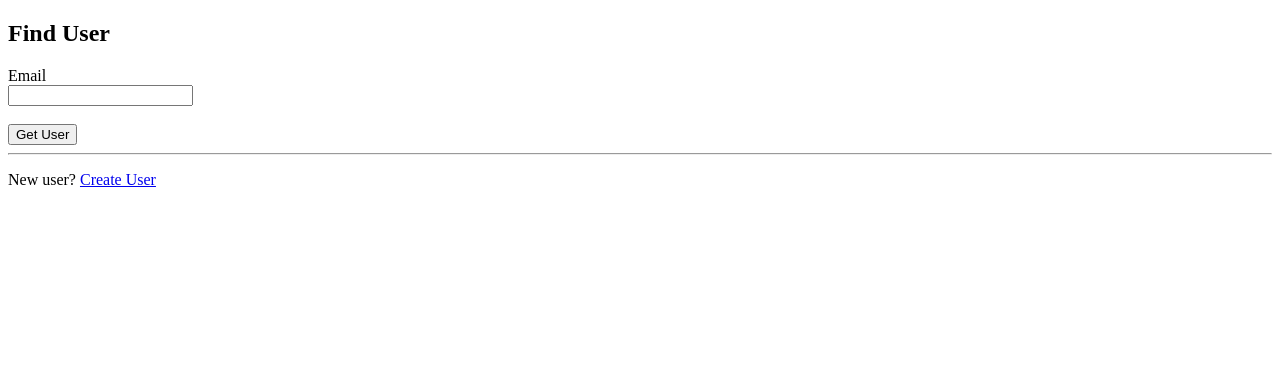
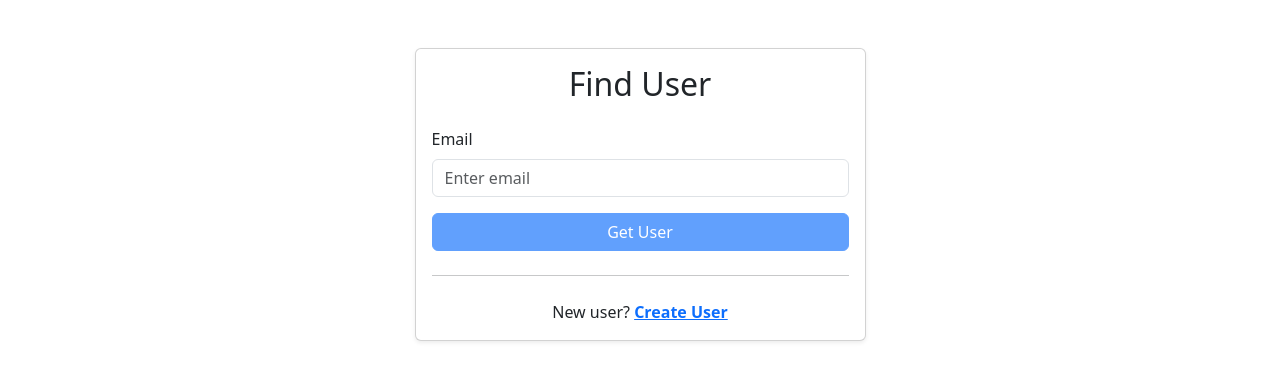
Before and after one commit to fawzanoachira/Library-Management-Frontend, an Angular app: page /users/get in a window 1280 px wide. Shown: the top 380 px of the page. Built offline with nearby package versions, Linux system fonts and the light colour scheme.

Commit message:
create user and get user html redesinged

```diff
--- a/angular.json
+++ b/angular.json
@@ -25,7 +25,8 @@
               "src/assets"
             ],
             "styles": [
-              "src/styles.css"
+              "src/styles.css",
+              "node_modules/bootstrap/dist/css/bootstrap.min.css"
             ],
             "scripts": []
           },
--- a/package.json
+++ b/package.json
@@ -18,6 +18,7 @@
     "@angular/platform-browser": "^16.2.0",
     "@angular/platform-browser-dynamic": "^16.2.0",
     "@angular/router": "^16.2.0",
+    "bootstrap": "^5.3.8",
     "rxjs": "~7.8.0",
     "tslib": "^2.3.0",
     "zone.js": "~0.13.0"
--- a/src/app/users/create-user/create-user.component.html
+++ b/src/app/users/create-user/create-user.component.html
@@ -1,12 +1,22 @@
-<h2>Create User</h2>
+<div class="container mt-5">
+    <div class="row justify-content-center">
+        <div class="col-md-7 col-lg-6">
+            <div class="card shadow-sm">
+                <div class="card-body">
+                    <h2 class="card-title text-center mb-4">Create User</h2>
 
-<div *ngIf="successMessage" style="color: green;">
+                    <div *ngIf="successMessage" class="alert alert-success">
                         {{ successMessage }}
                     </div>
 
-<div *ngIf="errorMessage" style="color: red;">
+                    <div *ngIf="errorMessage" class="alert alert-danger">
                         {{ errorMessage }}
                     </div>
 
                     <app-user-form [submitLabel]="'Create User'" (formSubmit)="createUser($event)">
                     </app-user-form>
+                </div>
+            </div>
+        </div>
+    </div>
+</div>
--- a/src/app/users/get-user/get-user.component.html
+++ b/src/app/users/get-user/get-user.component.html
@@ -1,26 +1,40 @@
-<h2>Find User</h2>
+<div class="container mt-5">
+    <div class="row justify-content-center">
+        <div class="col-md-6 col-lg-5">
+            <div class="card shadow-sm">
+                <div class="card-body">
+                    <h2 class="card-title text-center mb-4">Find User</h2>
 
                     <form [formGroup]="userForm" (ngSubmit)="onSubmit()">
-    <div>
-        <label>Email</label><br />
-        <input type="email" formControlName="email" />
-        <div *ngIf="userForm.get('email')?.touched && userForm.get('email')?.invalid">
+                        <div class="mb-3">
+                            <label class="form-label">Email</label>
+                            <input type="email" class="form-control" formControlName="email" placeholder="Enter email"
+                                [class.is-invalid]="userForm.get('email')?.touched && userForm.get('email')?.invalid" />
+
+                            <div class="invalid-feedback">
                                 Enter a valid email
                             </div>
                         </div>
 
-    <br />
-
-    <button type="submit">Get User</button>
+                        <button type="submit" class="btn btn-primary w-100" [disabled]="userForm.invalid">
+                            Get User
+                        </button>
                     </form>
 
-<div *ngIf="errorMessage" style="color: red; margin-top: 10px;">
+                    <div *ngIf="errorMessage" class="alert alert-danger mt-3">
                         {{ errorMessage }}
                     </div>
 
-<hr />
+                    <hr class="my-4" />
 
-<p>
+                    <p class="text-center mb-0">
                         New user?
-    <a routerLink="/users/create">Create User</a>
+                        <a routerLink="/users/create" class="link-primary fw-semibold">
+                            Create User
+                        </a>
                     </p>
+                </div>
+            </div>
+        </div>
+    </div>
+</div>
--- a/src/app/users/user-form/user-form.component.html
+++ b/src/app/users/user-form/user-form.component.html
@@ -1,35 +1,34 @@
 <form [formGroup]="userForm" (ngSubmit)="submit()">
 
-    <div>
-        <label>Name</label><br />
-        <input type="text" formControlName="name" />
-        <div *ngIf="userForm.get('name')?.touched && userForm.get('name')?.invalid">
+    <div class="mb-3">
+        <label class="form-label">Name</label>
+        <input type="text" class="form-control" formControlName="name" placeholder="Enter full name"
+            [class.is-invalid]="userForm.get('name')?.touched && userForm.get('name')?.invalid" />
+        <div class="invalid-feedback">
             Name is required
         </div>
     </div>
 
-    <br />
-
-    <div>
-        <label>Email</label><br />
-        <input type="email" formControlName="email" />
-        <div *ngIf="userForm.get('email')?.touched && userForm.get('email')?.invalid">
+    <div class="mb-3">
+        <label class="form-label">Email</label>
+        <input type="email" class="form-control" formControlName="email" placeholder="Enter email address"
+            [class.is-invalid]="userForm.get('email')?.touched && userForm.get('email')?.invalid" />
+        <div class="invalid-feedback">
             Valid email required
         </div>
     </div>
 
-    <br />
-
-    <div>
-        <label>Password</label><br />
-        <input type="password" formControlName="passwordHashed" />
-        <div *ngIf="userForm.get('passwordHashed')?.touched
-                && userForm.get('passwordHashed')?.invalid">
+    <div class="mb-4">
+        <label class="form-label">Password</label>
+        <input type="password" class="form-control" formControlName="passwordHashed" placeholder="Enter password"
+            [class.is-invalid]="userForm.get('passwordHashed')?.touched
+                && userForm.get('passwordHashed')?.invalid" />
+        <div class="invalid-feedback">
             Password is required
         </div>
     </div>
 
-    <br />
-
-    <button type="submit">{{ submitLabel }}</button>
+    <button type="submit" class="btn btn-success w-100" [disabled]="userForm.invalid">
+        {{ submitLabel }}
+    </button>
 </form>
--- a/src/styles.css
+++ b/src/styles.css
@@ -1 +1,2 @@
 /* You can add global styles to this file, and also import other style files */
+@import "~bootstrap/dist/css/bootstrap.min.css"
```
Also changed, not shown: 1 other file (tests, documents, lock files or other folders). Lines whose indentation alone changed are shown as unchanged.
